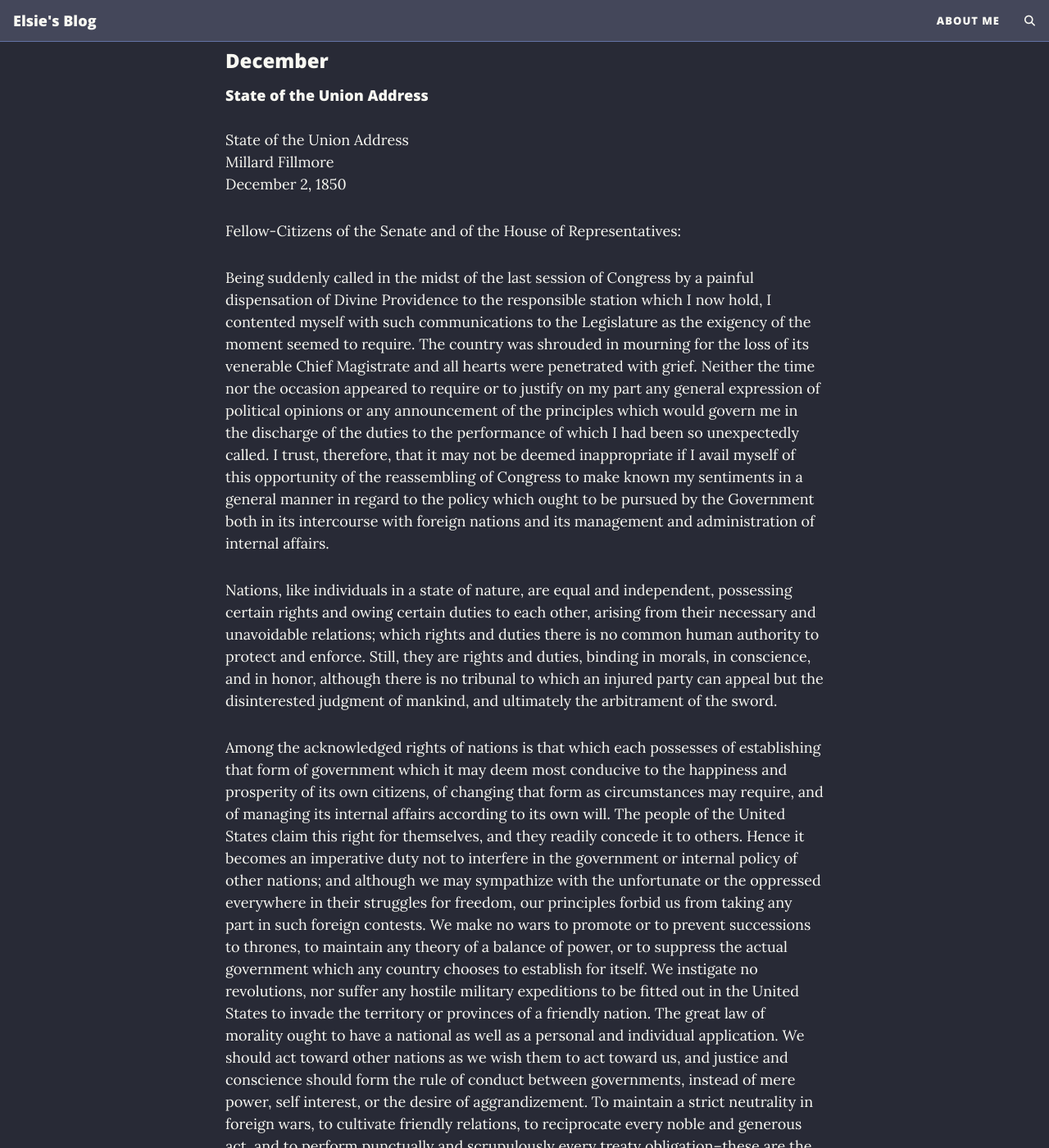
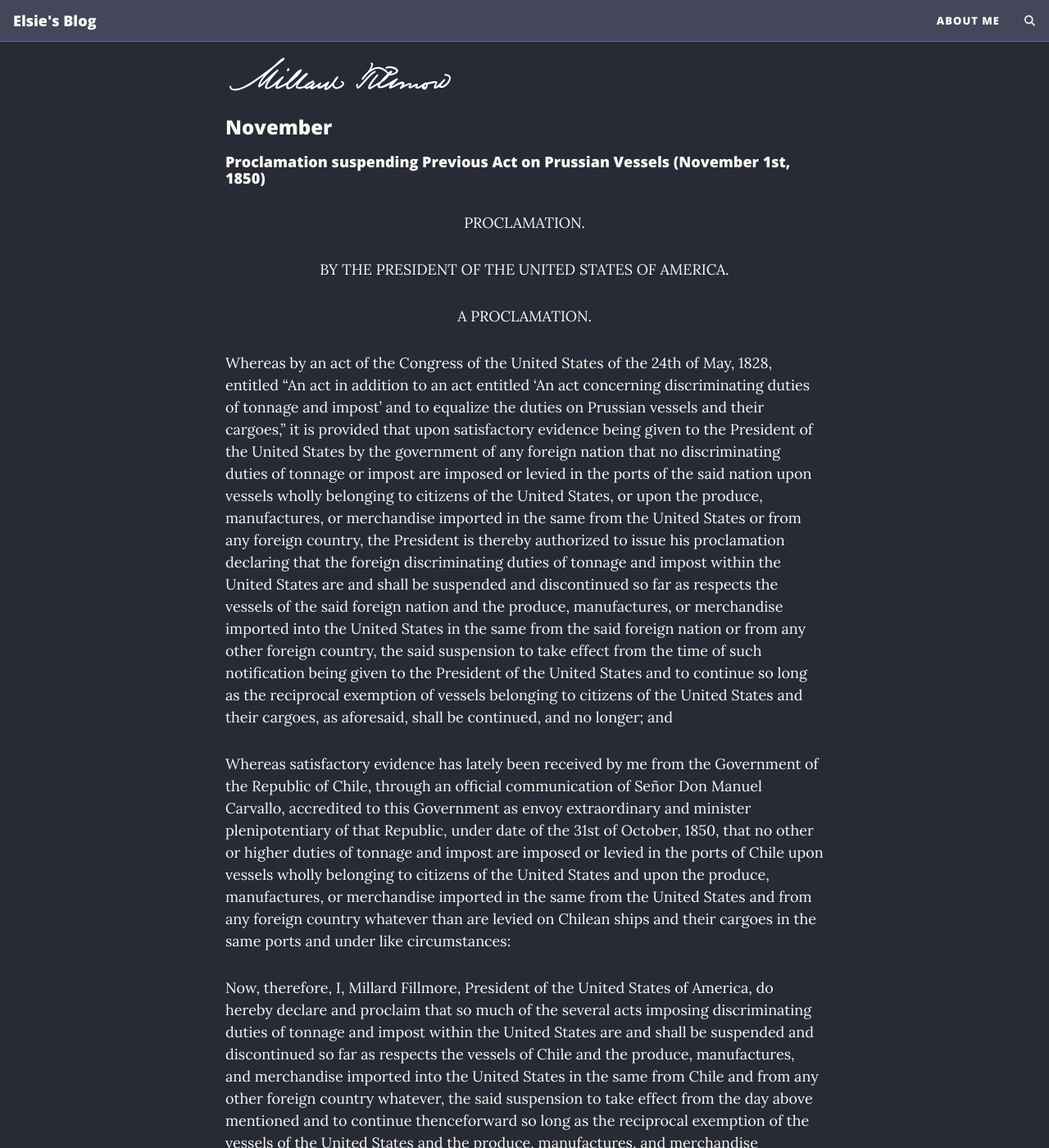
Before and after one commit to Elsie19/Elsie19, a Jekyll site: the page built from docs/_posts/2026-1-6-millard-fillmore-library.md, in a window 1280 px wide and 1400 px high, scrolled down 23515 px. Shown: the whole window at 82% size. Built offline with Jekyll 4.4.1, drawn with Linux system fonts in a browser that asks for light colours; comment, search, counter and statistics services are not loaded; some of the changed text lies outside the part shown.

Commit message:
proclamation

```diff
--- /dev/null
+++ b/docs/_includes/millard/proclamation-november-1-1850.md
@@ -0,0 +1,19 @@
+<p style="text-align:center">PROCLAMATION.</p>
+<p style="text-align:center">BY THE PRESIDENT OF THE UNITED STATES OF AMERICA.</p>
+<p style="text-align:center">A PROCLAMATION.</p>
+
+Whereas by an act of the Congress of the United States of the 24th of May, 1828, entitled "An act in addition to an act entitled 'An act concerning discriminating duties of tonnage and impost' and to equalize the duties on Prussian vessels and their cargoes," it is provided that upon satisfactory evidence being given to the President of the United States by the government of any foreign nation that no discriminating duties of tonnage or impost are imposed or levied in the ports of the said nation upon vessels wholly belonging to citizens of the United States, or upon the produce, manufactures, or merchandise imported in the same from the United States or from any foreign country, the President is thereby authorized to issue his proclamation declaring that the foreign discriminating duties of tonnage and impost within the United States are and shall be suspended and discontinued so far as respects the vessels of the said foreign nation and the produce, manufactures, or merchandise imported into the United States in the same from the said foreign nation or from any other foreign country, the said suspension to take effect from the time of such notification being given to the President of the United States and to continue so long as the reciprocal exemption of vessels belonging to citizens of the United States and their cargoes, as aforesaid, shall be continued, and no longer; and
+
+Whereas satisfactory evidence has lately been received by me from the Government of the Republic of Chile, through an official communication of Señor Don Manuel Carvallo, accredited to this Government as envoy extraordinary and minister plenipotentiary of that Republic, under date of the 31st of October, 1850, that no other or higher duties of tonnage and impost are imposed or levied in the ports of Chile upon vessels wholly belonging to citizens of the United States and upon the produce, manufactures, or merchandise imported in the same from the United States and from any foreign country whatever than are levied on Chilean ships and their cargoes in the same ports and under like circumstances:
+
+Now, therefore, I, Millard Fillmore, President of the United States of America, do hereby declare and proclaim that so much of the several acts imposing discriminating duties of tonnage and impost within the United States are and shall be suspended and discontinued so far as respects the vessels of Chile and the produce, manufactures, and merchandise imported into the United States in the same from Chile and from any other foreign country whatever, the said suspension to take effect from the day above mentioned and to continue thenceforward so long as the reciprocal exemption of the vessels of the United States and the produce, manufactures, and merchandise imported into Chile in the same, as aforesaid, shall be continued on the part of the Government of Chile.
+
+Given under my hand, at the city of Washington, this 1st day of November, A.D. 1850, and the seventy-fifth of the Independence of the United States.
+
+![MILLARD FILLMORE.]({{ "/assets/img/millard_signature.svg" | relative_url }})
+
+By the President:
+<br>
+W.S. DERRICK,
+<br>
+*Acting Secretary of State.*
--- a/docs/_posts/2026-1-6-millard-fillmore-library.md
+++ b/docs/_posts/2026-1-6-millard-fillmore-library.md
@@ -230,6 +230,12 @@ timeline
 
 {% include millard/acceptance-september-28-1850.md %}
 
+### November
+
+#### Proclamation suspending Previous Act on Prussian Vessels (November 1st, 1850)
+
+{% include millard/proclamation-november-1-1850.md %}
+
 ### December
 
 #### State of the Union Address
```
